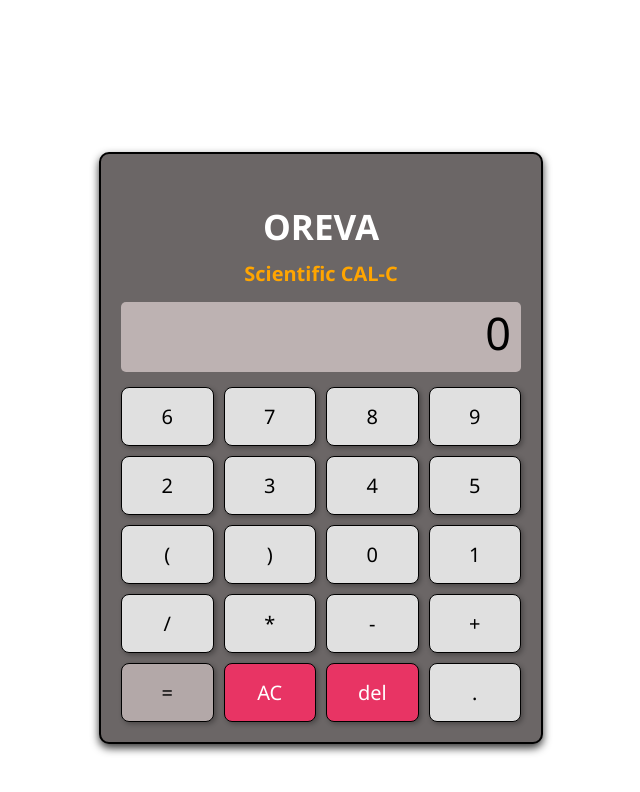
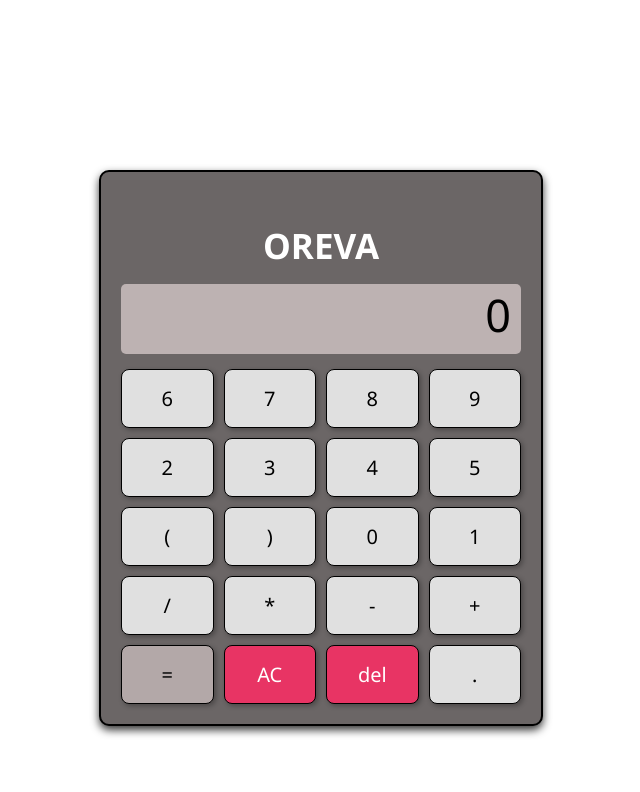
Before and after one commit to chaudharipunam/Calculator, a plain HTML site: page index.html in a window 1280 px wide. Shown: the whole page, without its empty margins (319-959 px from the left). Drawn offline with Linux system fonts and the light colour scheme.

Commit message:
calucator project modify2

```diff
--- a/index.html
+++ b/index.html
@@ -9,7 +9,6 @@
 <body>
     <div class="container">
         <h2>OREVA</h2>
-        <p>Scientific CAL-C</p>
         <div id="display">0</div>
         <div class="buttons">
             <div class="btn">6</div>
```
